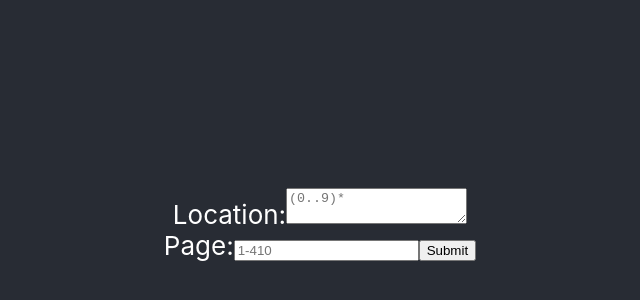
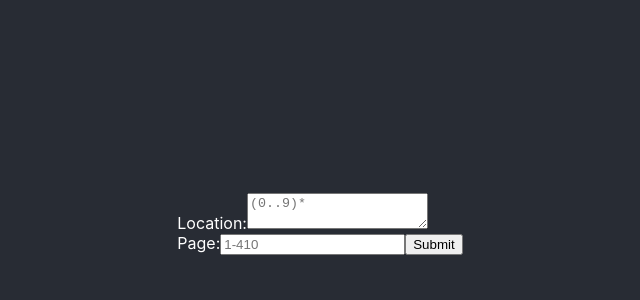
Before and after one commit to adam-pog/infinite_library, a React (Create React App) app in the folder library-client/: page / in a window 1280 px wide. Shown: the part 176-476 px from the top of the page, without its empty margins (320-960 px from the left). Built offline with nearby package versions, Linux system fonts and the light colour scheme.

Commit message:
style text to fit on page without scroll. add nowrap styling

```diff
--- a/library-client/src/App.css
+++ b/library-client/src/App.css
@@ -1,9 +1,8 @@
 .App {
-  text-align: center;
-}
-
-.App-logo {
-  height: 40vmin;
+  display: flex;
+  flex-direction: column;
+  align-items: center;
+  width: 100%;
 }
 
 body {
@@ -13,8 +12,12 @@ body {
   flex-direction: column;
   align-items: center;
   justify-content: center;
-  font-size: calc(10px + 2vmin);
   color: white;
+  width: 100%;
+}
+
+#root {
+  width: 100%;
 }
 
 .App-link {
@@ -24,5 +27,14 @@ body {
 .book-text {
   font-family: monospace;
   text-align: justify;
-  font-size: 18px;
+  font-size: 15px;
+  width: 100%;
+  display: flex;
+  flex-direction: column;
+  align-items: center;
+  white-space: nowrap;
 }
+
+.textLine {
+  margin: 2px;
+}
--- a/library-client/src/App.js
+++ b/library-client/src/App.js
@@ -75,7 +75,7 @@ class App extends React.Component {
 
         <div className="book-text">
           {this.state.textLines.map((value)=> {
-            return <p>{value}</p>
+            return <p className='textLine'>{value}</p>
           })}
         </div>
       </div>
```
